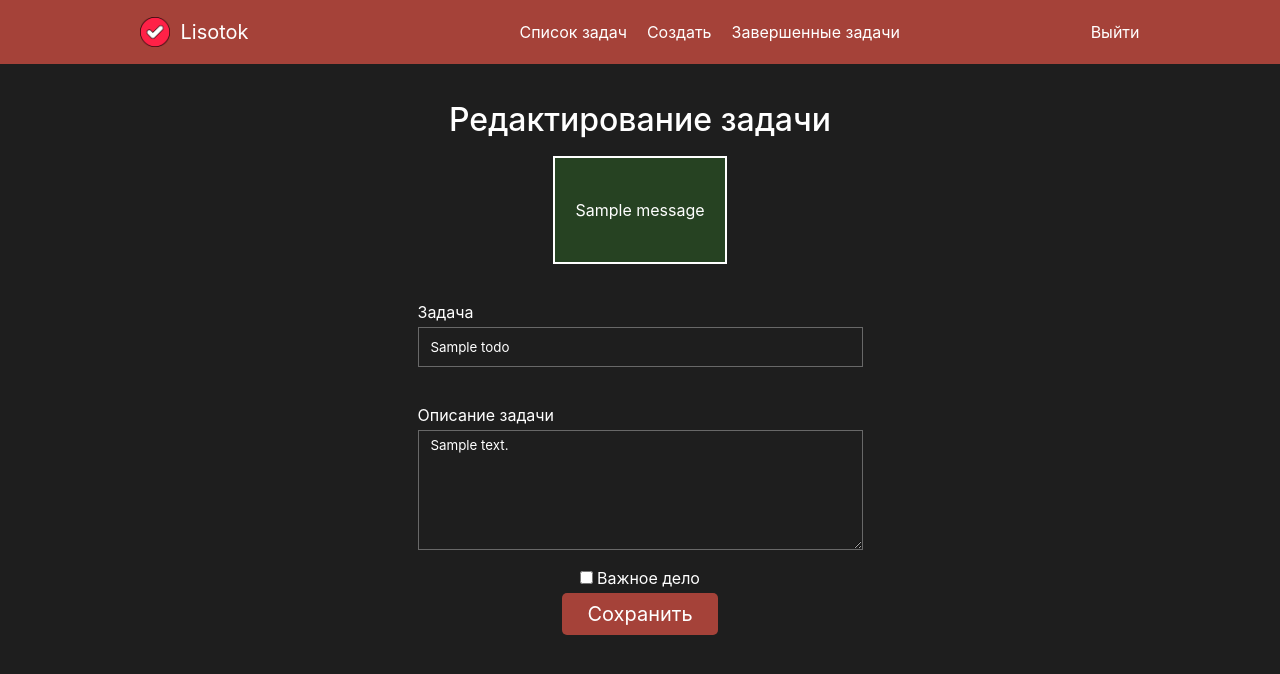
After one commit to vetalissa/todo-flask, a Flask app: page /todos/update/1 in a window 1280 px wide. The commit adds this page. Shown: the top 674 px of the page. Run offline with Flask 3, Linux system fonts and the light colour scheme; a user stored in the database is signed in; tables that the repository leaves empty hold one stand-in row (values such as "Sample post"); one stand-in notice (Sample message) is shown.

Commit message:
create update funck for todo

```diff
--- a/todo_project/apps/todoapps/todos/routers.py
+++ b/todo_project/apps/todoapps/todos/routers.py
@@ -48,6 +48,32 @@ def create():
     return render_template('todos/create.html')
 
 
+@todos.route('/update/<int:todo_id>', methods=['GET', 'POST'])
+@login_required
+def update(todo_id):
+    user_id = current_user.id
+    todo = Todo.query.filter(Todo.id == todo_id, Todo.user_id == user_id).first()
+
+    if request.method == 'GET':
+        return render_template('todos/update.html', todo=todo)
+    elif request.method == 'POST':
+        try:
+            title = request.form.get('title')
+            description = request.form.get('description')
+            important = True if 'important' in request.form.keys() else False
+
+            todo.title = title
+            todo.description = description
+            todo.important = important
+
+            db.session.commit()
+
+            flash('Задача обновлена', category='success')
+            return redirect(url_for('todos.view_todo'))
+        except Exception:
+            flash('Извините, произошла ошибка. Пробуйте снова.', category='error')
+
+
 @todos.route('/done/<int:todo_id>/<string:redirect_to>')
 @login_required
 def done(todo_id, redirect_to):
--- a/todo_project/apps/todoapps/todos/templates/todos/list_todo.html
+++ b/todo_project/apps/todoapps/todos/templates/todos/list_todo.html
@@ -17,10 +17,11 @@
             {% for todo in todo_list %}
             <div class="todo {% if todo.important %} todo-important {% endif %}">
                 <div>
-                    <a href="{{ url_for('todos.done', todo_id=todo.id, redirect_to='view_todo') }}" title="Выполнить" class="button-check-ready">
+                    <a href="{{ url_for('todos.done', todo_id=todo.id, redirect_to='view_todo') }}" title="Выполнить"
+                       class="button-check-ready">
                         &#10003;
                     </a>
-                    <a href="" class="todo-text">
+                    <a href="{{ url_for('todos.update', todo_id=todo.id) }}" class="todo-text">
                         <b>{{ todo.title|truncate(40) }}</b> - {{ todo.description|truncate(25) }}
                     </a>
                 </div>
--- /dev/null
+++ b/todo_project/apps/todoapps/todos/templates/todos/update.html
@@ -0,0 +1,48 @@
+{% extends 'base.html' %}
+
+{% block title %} Редактирование задачи {% endblock %}
+
+
+{% block content %}
+<div class="content">
+    <div class="page-center">
+        <h2> Редактирование задачи </h2>
+
+        {% for cat, msg in get_flashed_messages(True) %}
+        <div class="message {{cat}}">
+            <p>{{msg}}</p>
+        </div>
+        {% endfor %}
+
+
+        <form class="page-center" action="{{ url_for('todos.update', todo_id=todo.id) }}" method="POST">
+
+            <div class="form-input">
+                <label for="title">Задача</label>
+                <input type="text" name="title" id="title" placeholder="Что нужно сделать?" value="{{ todo.title }}"
+                       required="required">
+            </div>
+
+            <div class="form-input">
+                <label for="description">Описание задачи</label>
+                <textarea name="description" id="description" placeholder='Напишите описание задачи'>{{ todo.description }}</textarea>
+            </div>
+
+            {% if todo.important %}
+            <div>
+                <input type="checkbox" name="important" id="important">
+                <label for="important"> Важное дело</label>
+            </div>
+            {% else %}
+            <div>
+                <input type="checkbox" name="important" id="important">
+                <label for="important"> Важное дело</label>
+            </div>
+            {% endif %}
+
+            <input type="submit" value="Сохранить" class="button-red">
+        </form>
+
+    </div>
+</div>
+{% endblock %}
```
